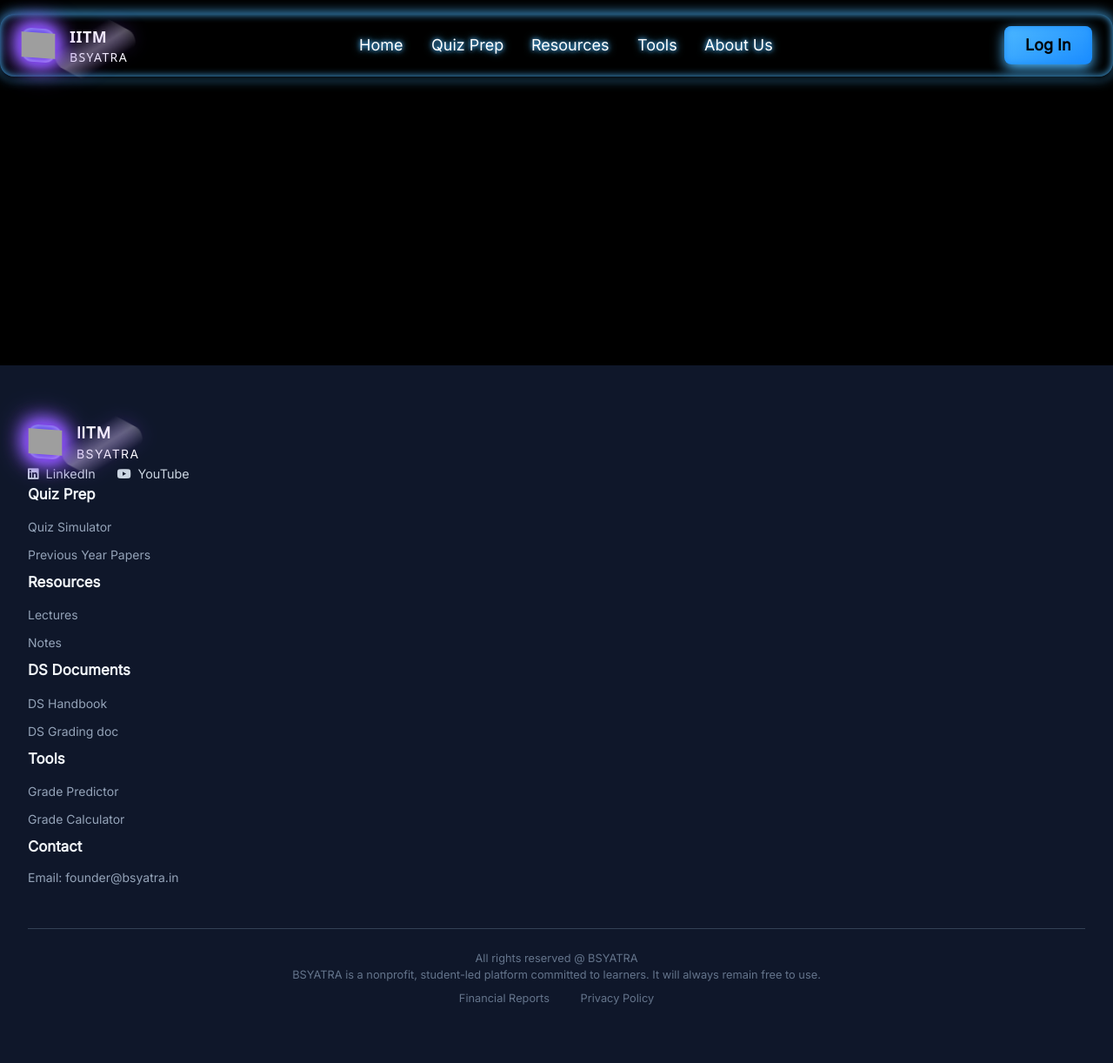
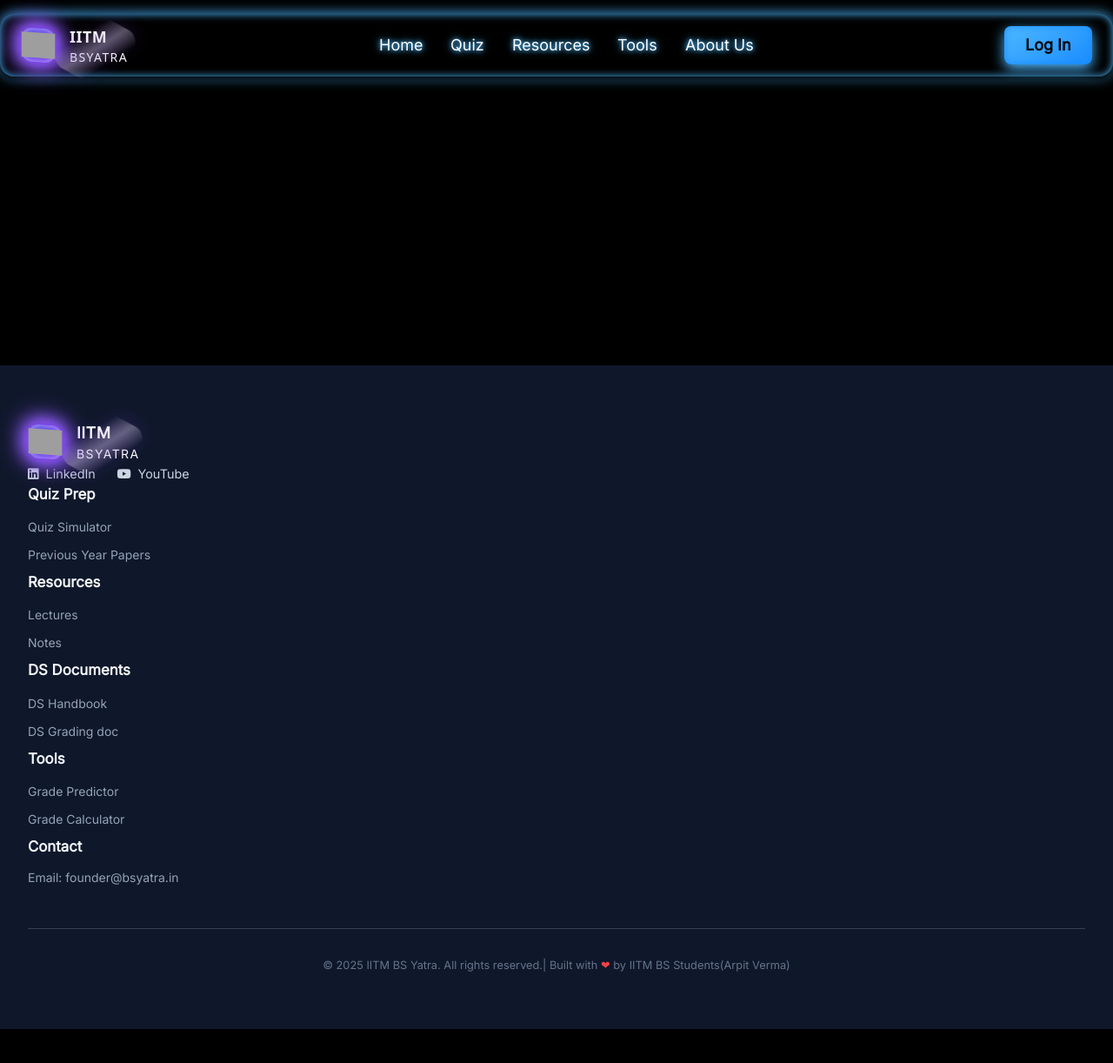
Before and after one commit to Arpitverma05/iitm-bsyatra, a plain HTML site: page notes.html in a window 1280 px wide. Shown: the whole page at 87% size. After the commit the page ends 1183 px from the top, so only its background shows below. Drawn offline with nearby package versions, Linux system fonts and the light colour scheme; grey boxes are pictures that could not be loaded.

Commit message:
Update notes.html

```diff
--- a/notes.html
+++ b/notes.html
@@ -3,7 +3,7 @@
 <head>
     <meta charset="utf-8" />
     <meta content="width=device-width, initial-scale=1" name="viewport" />
-    <title>Ace Grade Navbar 3D Dynamic with Home</title>
+    <title>Notes | IITM BSYATRA</title>
     <script src="https://cdn.tailwindcss.com"></script>
     <link href="https://cdnjs.cloudflare.com/ajax/libs/font-awesome/5.15.3/css/all.min.css" rel="stylesheet" />
     <style>
@@ -251,7 +251,7 @@
         <!-- NAV LINKS Section -->
         <div class="flex space-x-8">
             <a class="text-white text-lg font-normal font-['Inter']" href="index.html">Home</a>
-            <a class="text-white text-lg font-normal font-['Inter']" href="quiz.html">Quiz Prep</a>
+            <a class="text-white text-lg font-normal font-['Inter']" href="quiz.html">Quiz</a>
             <a class="text-white text-lg font-normal font-['Inter']" href="resources.html">Resources</a>
             <a class="text-white text-lg font-normal font-['Inter']" href="tool.html">Tools</a>
             <a class="text-white text-lg font-normal font-['Inter']" href="#">About Us</a>
@@ -262,13 +262,8 @@
     </nav>
     <section
         class="max-w-7xl mx-auto px-6 py-12 grid grid-cols-1 sm:grid-cols-2 lg:grid-cols-4 gap-6 text-white font-['Inter']">
-        <!-- <div class="flex items-center space-x-4">
-
-            <h1>Coming Soon,hello world</h1>
-
-        </div> -->
     </section>
-      <div class="max-w-7xl mx-auto px-6 py-12">
+      <div class="max-w-7xl mx-auto px-6 py-12 ">
     <h1 class="text-3xl font-bold mb-6" id="page-title">Notes</h1>
     <div id="notes-container" class="max-w-7xl mx-auto px-12 py-8 grid grid-cols-1 sm:grid-cols-2 lg:grid-cols-4 gap-6 text-white font-['Inter']"></div>
     </div>
@@ -289,15 +284,15 @@
 // english1
     { subject: "English1" , name: "Gagneet Kaur", content: "Week 1–9", downloads: 1345, file: "https://drive.google.com/drive/folders/1YJhK2hSn-gK128HgQd2OZnOb_IsP8ziD" },
     { subject: "English1" , name: "Aditya Dwivedi", content: "Week 1–9", downloads: 1345, file: "https://drive.google.com/file/d/18w-ECQbOfreuBfuV4cwudyQBDWuXBt6z/view" },
-// computationalthinking
+// computationalthinking notes
     {subject: "ComputationalThinking" , name: "Gagneet Kaur", content: "Week 1–10", downloads: 4172, file: "/downloads/week1-10.pdf" },
-
+// mathmatics2 notes
     {subject: "Mathematics2" , name: "Gagneet Kaur", content: "Week 1–10", downloads: 4172, file: "/downloads/week1-10.pdf" },
-
+// statistics2 notes
     { subject: "Statistics2", name: "Gagneet Kaur", content: "Week 1–10", downloads: 4172, file: "/downloads/week1-10.pdf" },
-
+// english2 notes
     {subject: "English2" , name: "Gagneet Kaur", content: "Week 1–10", downloads: 4172, file: "/downloads/week1-10.pdf" },
-
+// python notes
     { subject: "Python", name: "Palash ", content: "Week 1–10", downloads: 4172, file: "https://drive.google.com/file/d/1jVkRBoz8ToI3x4HTPc7ggVTbAcG2idiB/view" },
 
 
@@ -403,8 +398,8 @@
     <div class="footer-section">
         <h3>DS Documents</h3>
         <ul>
-            <li><a href="#">DS Handbook</a></li>
-            <li><a href="#">DS Grading doc</a></li>
+            <li><a href="IITM BS Degree Programme - Student Handbook (Updated 08052025) - Student version.html">DS Handbook</a></li>
+            <li><a href="BS-DS_ May 2025 Grading document (Student).html">DS Grading doc</a></li>
         </ul>
     </div>
 
@@ -442,12 +437,9 @@
     </div>
 
     <div class="footer-bottom">
-        <p>All rights reserved @ BSYATRA</p>
-        <p>BSYATRA is a nonprofit, student-led platform committed to learners. It will always remain free to use.</p>
-        <div>
-            <a href="#">Financial Reports</a>
-            <a href="#">Privacy Policy</a>
-        </div>
+    <div>
+    © 2025 IITM BS Yatra. All rights reserved.| Built with <span class="text-red-500">❤</span>  by IITM BS Students(Arpit Verma)
+  </div>
     </div>
 </footer>
 
```
